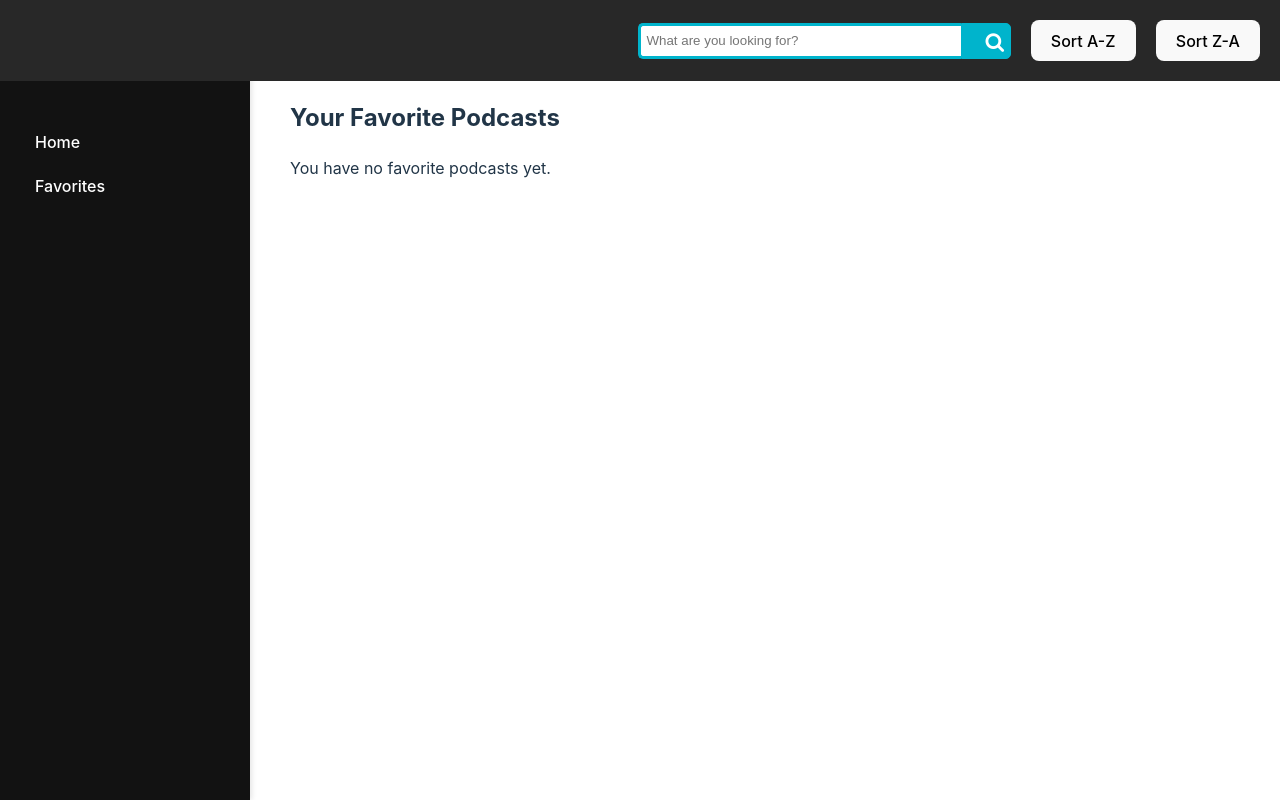
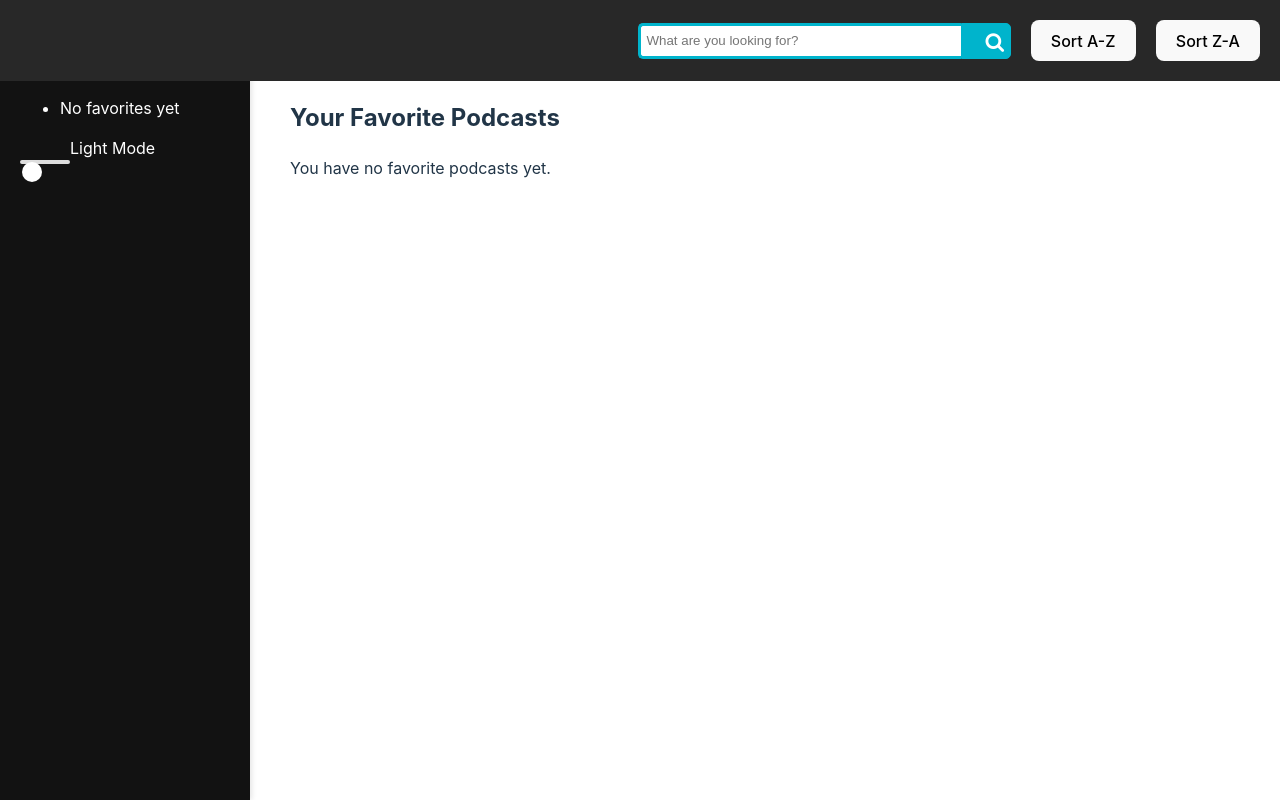
Before and after one commit to ChristopherTsh/CHRTSH528_BCL2401_GroupA_Christopher-Tshoma_DJS11-main, a React (Vite) app: page /favorites in a window 1280 px wide. Built offline with nearby package versions, Linux system fonts and the light colour scheme.

Commit message:
"Updated Header, Sidebar, Api, and PodcastDetails components with changes to sorting, dark mode toggle, and favorite podcast handling."

```diff
--- a/src/Header/Header.jsx
+++ b/src/Header/Header.jsx
@@ -25,8 +25,9 @@ export default function Header({ onSearch }) {
             </button>
           </form>
         </div>
-        <button onClick={() => onSearch('A-Z')}>Sort A-Z</button>
-        <button onClick={() => onSearch('Z-A')}>Sort Z-A</button>
+        <button onClick={() => onSearch('Z-A')}>Sort A-Z</button>
+        <button onClick={() => onSearch('A-Z')}>Sort Z-A</button>
+
       </header>
     );
 }
--- a/src/Sidebar/Sidebar.jsx
+++ b/src/Sidebar/Sidebar.jsx
@@ -1,12 +1,46 @@
-import React from "react";
+import React, { useEffect, useState }  from "react";
 import { Link } from "react-router-dom";
+import ToggleSwitch from "../toggleSwitch/ToggleSwitch";
 import "./Sidebar.css";
 
-export default function Sidebar() {
-    return (
-      <div className="sidebar">
-        <Link to="/">Home</Link>
-        <Link to="/favorites">Favorites</Link>
+const Sidebar = ({ favorites = [] }) => {
+  const [isDarkMode, setIsDarkMode] = useState(
+    JSON.parse(localStorage.getItem('isDarkMode')) || false
+  );
+
+  useEffect(() => {
+    if (isDarkMode) {
+      document.body.classList.add('dark-mode');
+    } else {
+      document.body.classList.remove('dark-mode');
+    }
+    localStorage.setItem('isDarkMode', JSON.stringify(isDarkMode));
+  }, [isDarkMode]);
+
+  const handleToggle = () => {
+    setIsDarkMode(!isDarkMode);
+  };
+
+  return (
+    <div className="sidebar">
+      <h2>Favorites</h2>
+      <ul>
+        {favorites.length > 0 ? (
+          favorites.map(fav => (
+            <li key={fav.id}>
+              <Link to={`/podcast/${fav.id}`}>{fav.title}</Link>
+            </li>
+          ))
+        ) : (
+          <li>No favorites yet</li>
+        )}
+      </ul>
+      <div className="toggle-container">
+        <ToggleSwitch isOn={isDarkMode} handleToggle={handleToggle} />
+        <label>{isDarkMode ? 'Dark Mode' : 'Light Mode'}</label>
       </div>
-    );
-  }
+    </div>
+  );
+};
+
+export default Sidebar;
--- a/src/components/Api/Api.jsx
+++ b/src/components/Api/Api.jsx
@@ -16,7 +16,7 @@ function PodcastCard({ podcast, addToFavorites }) {
       <h3>{podcast.title}</h3>
       <button onClick={(e) => { e.stopPropagation(); // Prevents navigating when clicking the button
         addToFavorites(podcast);
-      }}>Favorite</button>
+      }}>Add to Fav</button>
     </div>
   );
 }
--- a/src/components/Api/PodcastDetails.css
+++ b/src/components/Api/PodcastDetails.css
@@ -8,6 +8,7 @@
   color: white;
   padding: 40px;
   min-height: 100vh;
+  width: 100vw;
 }
 
 .podcast-content {
--- /dev/null
+++ b/src/toggleSwitch/ToggleSwitch.css
@@ -0,0 +1,45 @@
+/* ToggleSwitch.css */
+.toggle-switch {
+    position: relative;
+    width: 50px;
+    display: inline-block;
+    text-align: left;
+    top: 10px;
+  }
+
+  .toggle-switch-checkbox {
+    display: none;
+  }
+
+  .toggle-switch-label {
+    display: block;
+    overflow: hidden;
+    cursor: pointer;
+    border: 2px solid #dddddd;
+    border-radius: 20px;
+    margin: 0;
+  }
+
+  .toggle-switch-label:before {
+    content: '';
+    display: block;
+    width: 100%;
+    height: 100%;
+    background-color: #dddddd;
+  }
+
+  .toggle-switch-button {
+    display: block;
+    width: 20px;
+    height: 20px;
+    background: #fff;
+    position: absolute;
+    top: 2px;
+    left: 2px;
+    border-radius: 20px;
+    transition: all 0.3s;
+  }
+
+  .toggle-switch-checkbox:checked + .toggle-switch-label .toggle-switch-button {
+    left: 28px;
+  }
--- /dev/null
+++ b/src/toggleSwitch/ToggleSwitch.jsx
@@ -0,0 +1,25 @@
+import React from 'react';
+import './ToggleSwitch.css';
+
+const ToggleSwitch = ({ isOn, handleToggle }) => {
+  return (
+    <div className="toggle-switch">
+      <input
+        checked={isOn}
+        onChange={handleToggle}
+        className="toggle-switch-checkbox"
+        id={`toggle-switch`}
+        type="checkbox"
+      />
+      <label
+        style={{ background: isOn && '#06D6A0' }}
+        className="toggle-switch-label"
+        htmlFor={`toggle-switch`}
+      >
+        <span className={`toggle-switch-button`} />
+      </label>
+    </div>
+  );
+};
+
+export default ToggleSwitch;
```
